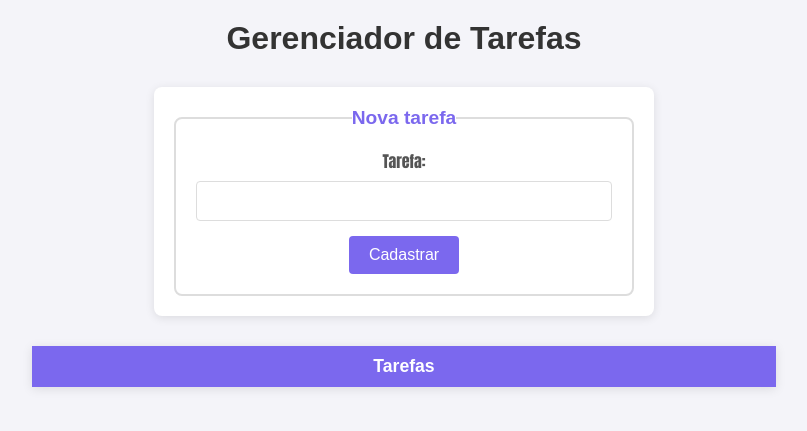
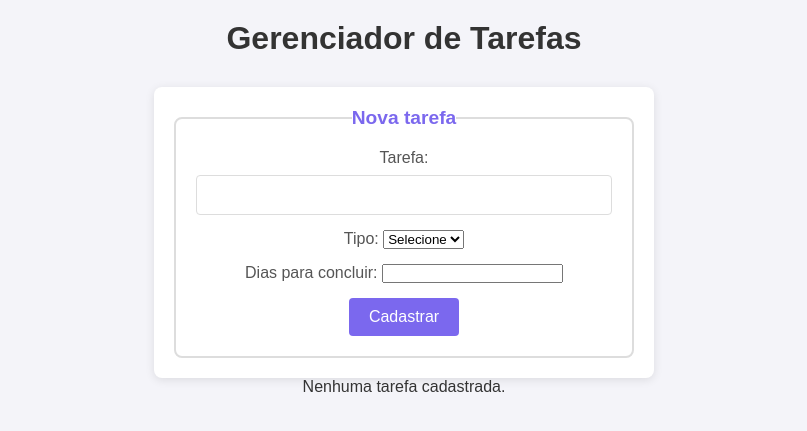
Before and after one commit to Edimar-Dev/gerenciador-de-taferas, a PHP site: page / in a window 1280 px wide. Shown: the top 431 px of the page, without its empty margins (236-1043 px from the left). Run offline with PHP 8.4, Linux system fonts and the light colour scheme; lists and menus that the app fills with data are empty.

Commit message:
correção da duplucação da terefa ao atualizar e mudança para incluir dias e tipo da tarefa

```diff
--- a/index.php
+++ b/index.php
@@ -1,4 +1,31 @@
-<?php session_start(); ?>
+<?php
+session_start();
+
+// unset($_SESSION['lista_de_tarefas']); //// Descomente esta linha para limpar a lista de tarefas
+
+if (
+    $_SERVER['REQUEST_METHOD'] === 'POST' &&
+    isset($_POST['nome'], $_POST['tipo'], $_POST['dias'])
+) {
+    $tarefa = array(
+        'nome' => $_POST['nome'],
+        'tipo' => $_POST['tipo'],
+        'dias' => $_POST['dias'],
+    );
+
+    if (!isset($_SESSION['lista_de_tarefas']) || !is_array($_SESSION['lista_de_tarefas'])) {
+        $_SESSION['lista_de_tarefas'] = array();
+    }
+
+    $_SESSION['lista_de_tarefas'][] = $tarefa;
+
+    header('Location: ' . $_SERVER['PHP_SELF']);
+    exit;
+}
+
+$lista_de_tarefas = isset($_SESSION['lista_de_tarefas']) ? $_SESSION['lista_de_tarefas'] : [];
+
+?>
 <!DOCTYPE html>
 <html lang="pt-br">
 <head>
@@ -11,38 +38,53 @@
 
 <h1>Gerenciador de Tarefas</h1>
 
-    <form>
-        <fieldset>
-            <legend>Nova tarefa</legend>
-            <label id="text-tarefa">
-                Tarefa:
-                <input type="text" name="nome">
-            </label>
-            <input type="submit" value="Cadastrar">
-        </fieldset>
-    </form>
+<form method="post">
+    <fieldset>
+        <legend>Nova tarefa</legend>
 
-    <?php
-        if (isset($_GET['nome'])) {
-            $_SESSION['lista_de_tarefas'][] = $_GET['nome'];
-    }
-        $lista_de_tarefas = array();
+        <label>
+            Tarefa:
+            <input type="text" name="nome" required>
+        </label>
 
-        if (isset($_SESSION['lista_de_tarefas'])) {
-            $lista_de_tarefas = $_SESSION['lista_de_tarefas'];
-    }
-    ?>
+        <label>
+            Tipo:
+            <select name="tipo" required>
+                <option value="">Selecione</option>
+                <option value="Trabalho">Trabalho</option>
+                <option value="Estudo">Estudo</option>
+                <option value="Pessoal">Pessoal</option>
+                <option value="Outro">Outro</option>
+            </select>
+        </label>
 
+        <label>
+            Dias para concluir:
+            <input type="number" name="dias" min="1" required>
+        </label>
+
+        <input type="submit" value="Cadastrar">
+    </fieldset>
+</form>
+
+<?php if (!empty($lista_de_tarefas)) : ?>
     <table>
         <tr>
-            <th>Tarefas</th>
+            <th>Tarefa</th>
+            <th>Tipo</th>
+            <th>Dias para concluir</th>
         </tr>
         <?php foreach($lista_de_tarefas as $tarefa) : ?>
             <tr>
-                <td><?php echo $tarefa; ?></td>
+                <td><?php echo htmlspecialchars($tarefa['nome']); ?></td>
+                <td><?php echo htmlspecialchars($tarefa['tipo']); ?></td>
+                <td><?php echo htmlspecialchars($tarefa['dias']); ?> dia(s)</td>
             </tr>
         <?php endforeach; ?>
     </table>
+<?php else : ?>
+    <p>Nenhuma tarefa cadastrada.</p>
+<?php endif; ?>
 
 </body>
 </html>
```
